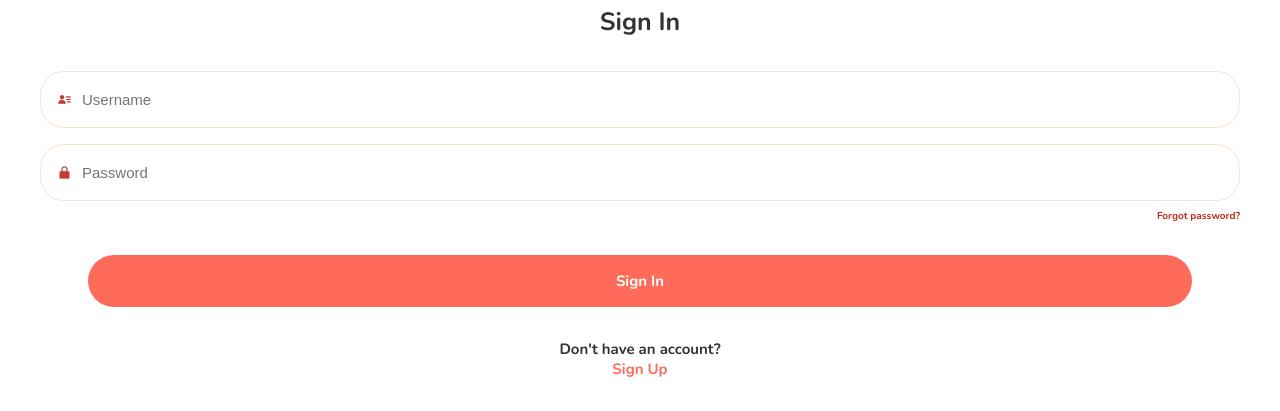
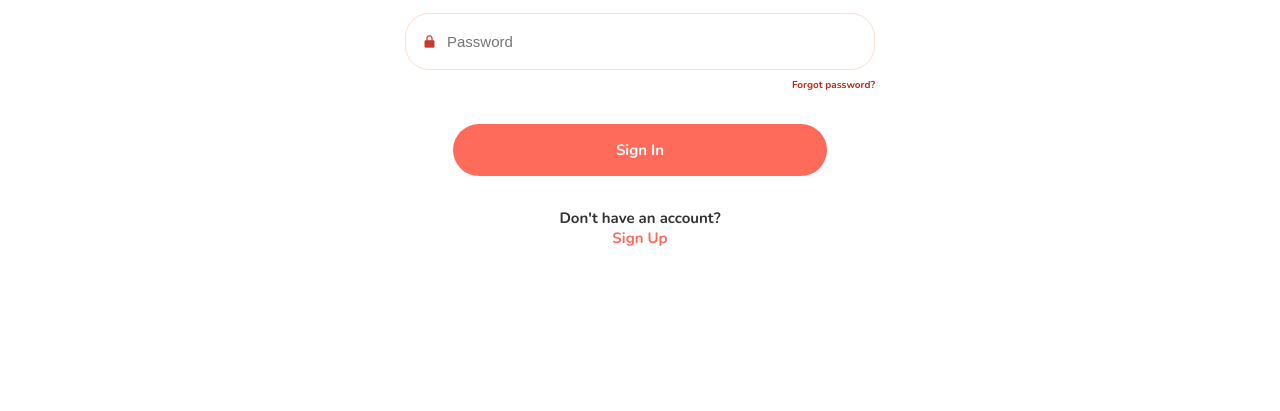
Before and after one commit to thnardg/login_page, a plain HTML site: page index.html in a window 1280 px wide. Shown: the part 549-960 px from the top of the page. After the commit the page ends 829 px from the top, so only its background shows below. Drawn offline with nearby package versions, Linux system fonts and the light colour scheme.

Commit message:
Added Media Queries for tablet and desktops

```diff
--- a/style.css
+++ b/style.css
@@ -188,3 +188,17 @@ i {
 }
 
 /* -- MEDIA QUERIES -- */
+@media (min-width: 688px) {
+    .content {
+        max-width: 425px;
+        justify-self: center;
+    }
+}
+
+@media (min-width: 992px) {
+    .content {
+        min-width: 550px;
+        justify-self: center;
+        margin-top: 10px;
+    }
+}
```
